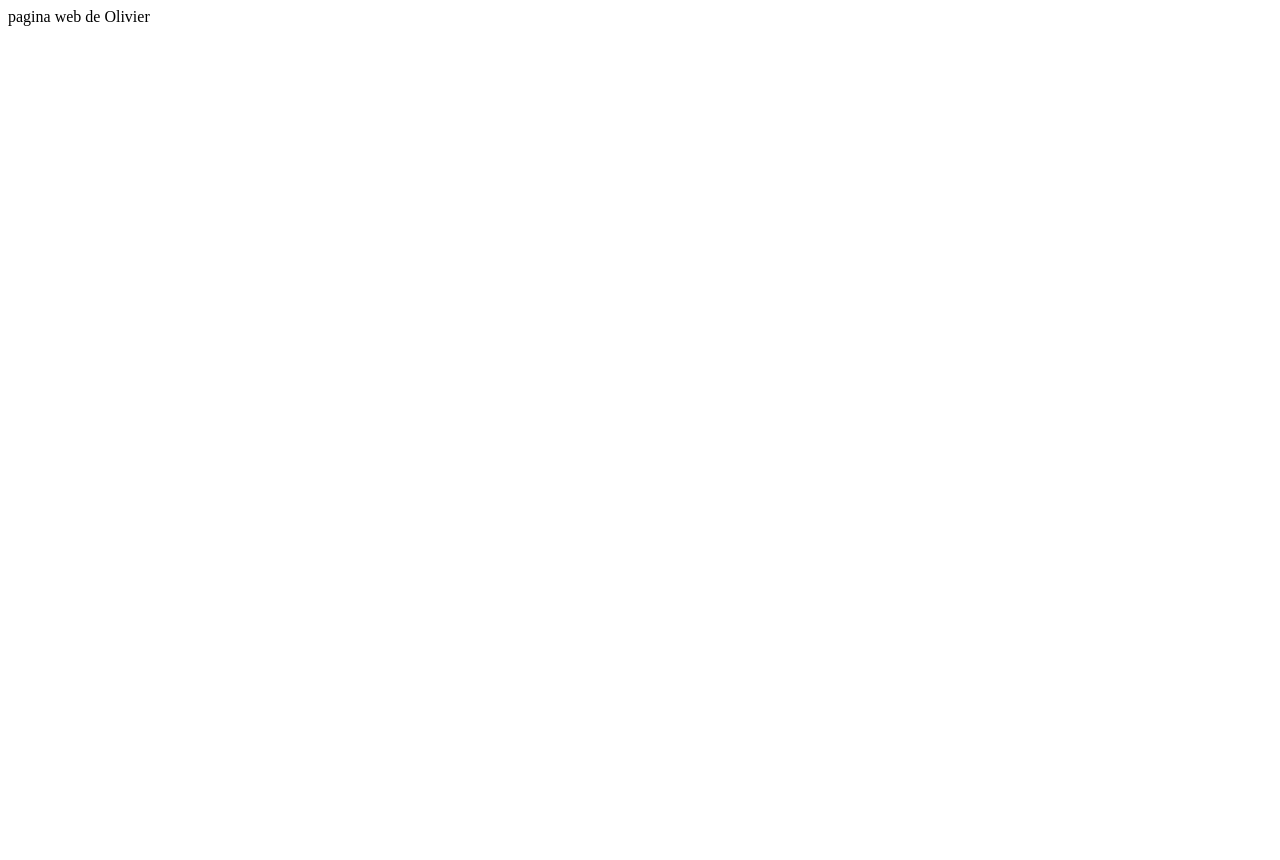
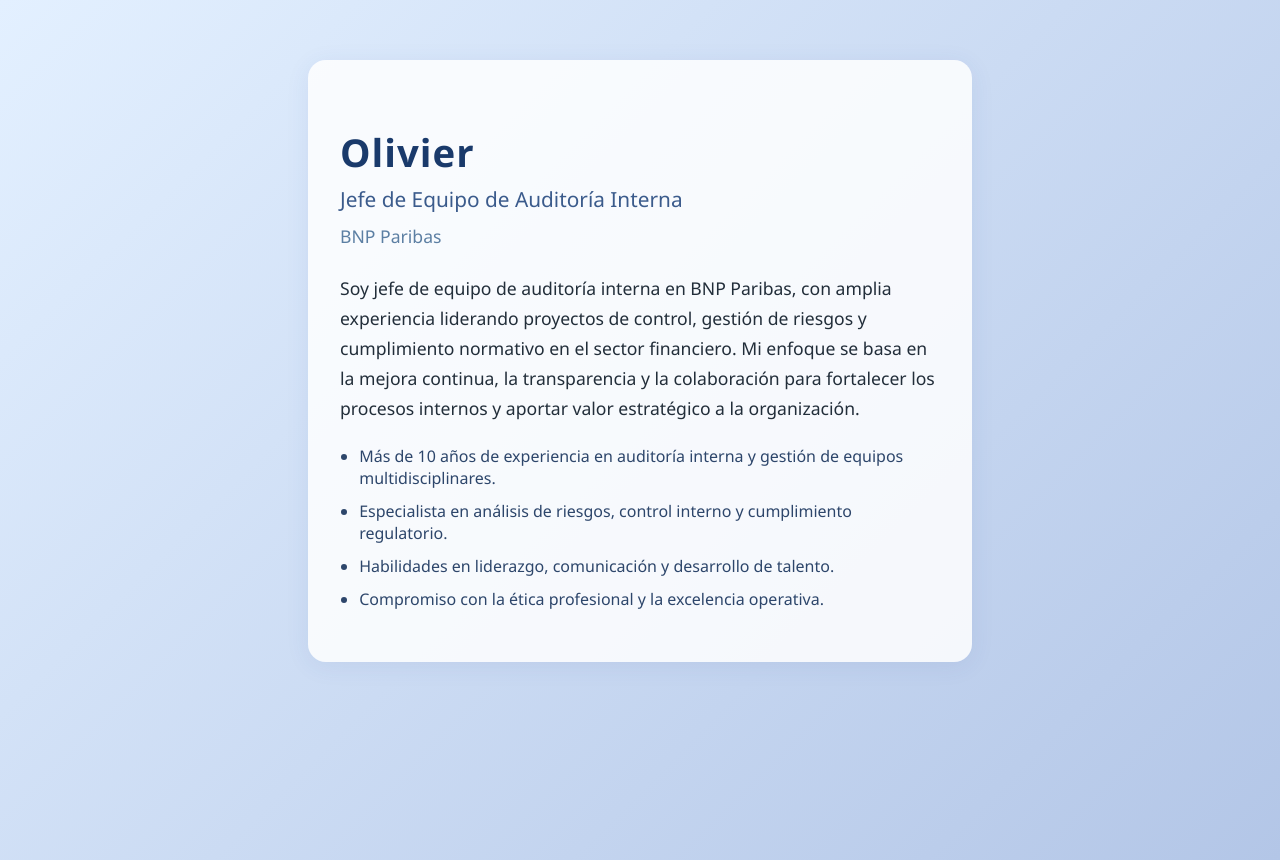
Before and after one commit to olive2a/webolivier, a plain HTML site: page index.html in a window 1280 px wide. Before the commit the page ends 800 px from the top, so only its background shows below. Drawn offline with Linux system fonts and the light colour scheme.

Commit message:
Add initial HTML structure and CSS styles for Olivier's professional webpage

```diff
--- /dev/null
+++ b/estilos.css
@@ -0,0 +1,57 @@
+/* estilos.css - Diseño minimalista y moderno con fondo azul pastel */
+
+body {
+    margin: 0;
+    padding: 0;
+    min-height: 100vh;
+    font-family: 'Segoe UI', Arial, sans-serif;
+    background: linear-gradient(135deg, #e3f0ff 0%, #b3c6e7 100%);
+    color: #222e3a;
+}
+
+.container {
+    max-width: 600px;
+    margin: 60px auto;
+    background: rgba(255,255,255,0.85);
+    border-radius: 18px;
+    box-shadow: 0 4px 24px rgba(50, 80, 150, 0.08);
+    padding: 40px 32px;
+}
+
+header h1 {
+    font-size: 2.4rem;
+    margin-bottom: 0.2em;
+    color: #1a3a6b;
+    letter-spacing: 1px;
+}
+
+header h2 {
+    font-size: 1.3rem;
+    font-weight: 400;
+    color: #3b5b8c;
+    margin: 0 0 0.5em 0;
+}
+
+header h3 {
+    font-size: 1.1rem;
+    font-weight: 300;
+    color: #5c7fa3;
+    margin: 0 0 1.5em 0;
+}
+
+.trayectoria p {
+    font-size: 1.1rem;
+    line-height: 1.7;
+    margin-bottom: 1.2em;
+}
+
+.trayectoria ul {
+    padding-left: 1.2em;
+    margin: 0;
+}
+
+.trayectoria li {
+    margin-bottom: 0.7em;
+    font-size: 1rem;
+    color: #2d466b;
+}
--- a/index.html
+++ b/index.html
@@ -1 +1,29 @@
-pagina web de Olivier
+<!DOCTYPE html>
+<html lang="es">
+<head>
+	<meta charset="UTF-8">
+	<meta name="viewport" content="width=device-width, initial-scale=1.0">
+	<title>Olivier - Trayectoria Profesional</title>
+	<link rel="stylesheet" href="estilos.css">
+</head>
+<body>
+	<main class="container">
+		<header>
+			<h1>Olivier</h1>
+			<h2>Jefe de Equipo de Auditoría Interna</h2>
+			<h3>BNP Paribas</h3>
+		</header>
+		<section class="trayectoria">
+			<p>
+				Soy jefe de equipo de auditoría interna en BNP Paribas, con amplia experiencia liderando proyectos de control, gestión de riesgos y cumplimiento normativo en el sector financiero. Mi enfoque se basa en la mejora continua, la transparencia y la colaboración para fortalecer los procesos internos y aportar valor estratégico a la organización.
+			</p>
+			<ul>
+				<li>Más de 10 años de experiencia en auditoría interna y gestión de equipos multidisciplinares.</li>
+				<li>Especialista en análisis de riesgos, control interno y cumplimiento regulatorio.</li>
+				<li>Habilidades en liderazgo, comunicación y desarrollo de talento.</li>
+				<li>Compromiso con la ética profesional y la excelencia operativa.</li>
+			</ul>
+		</section>
+	</main>
+</body>
+</html>
```
